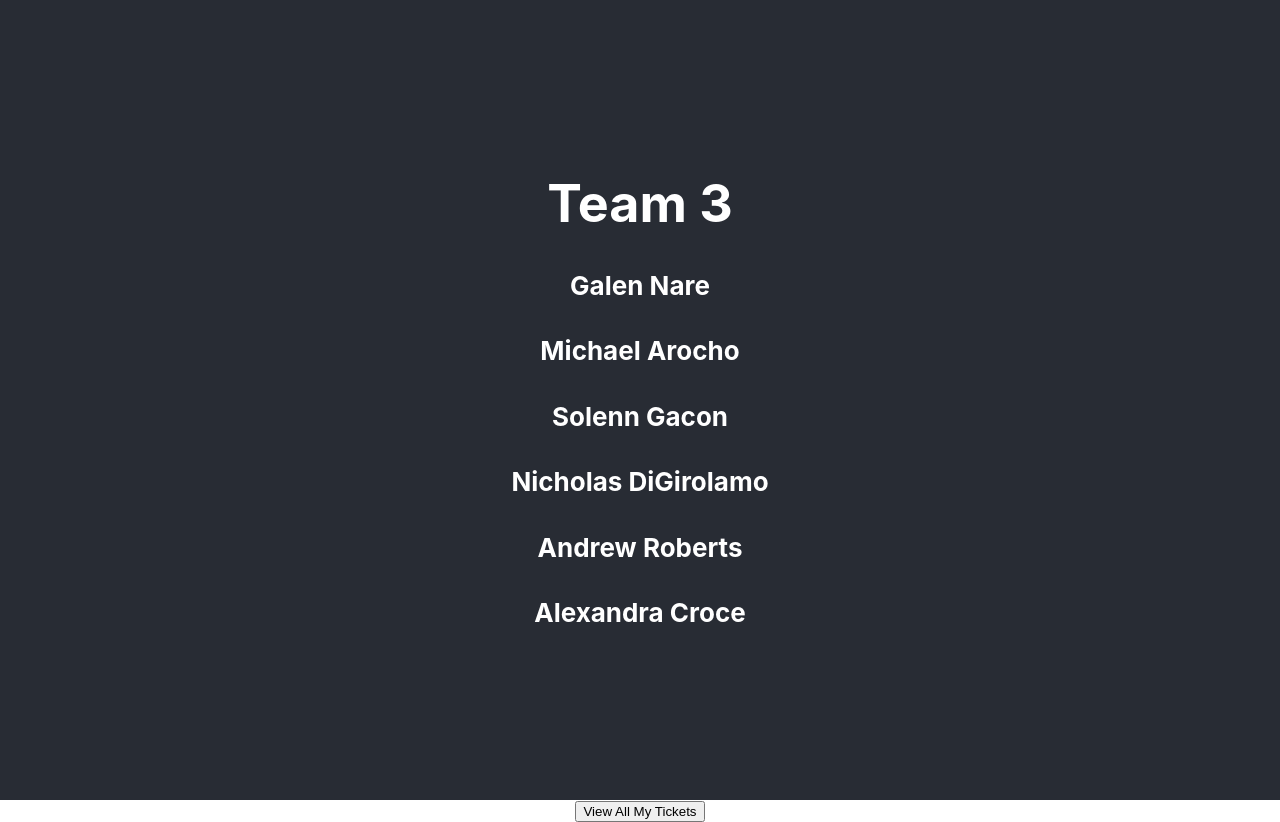
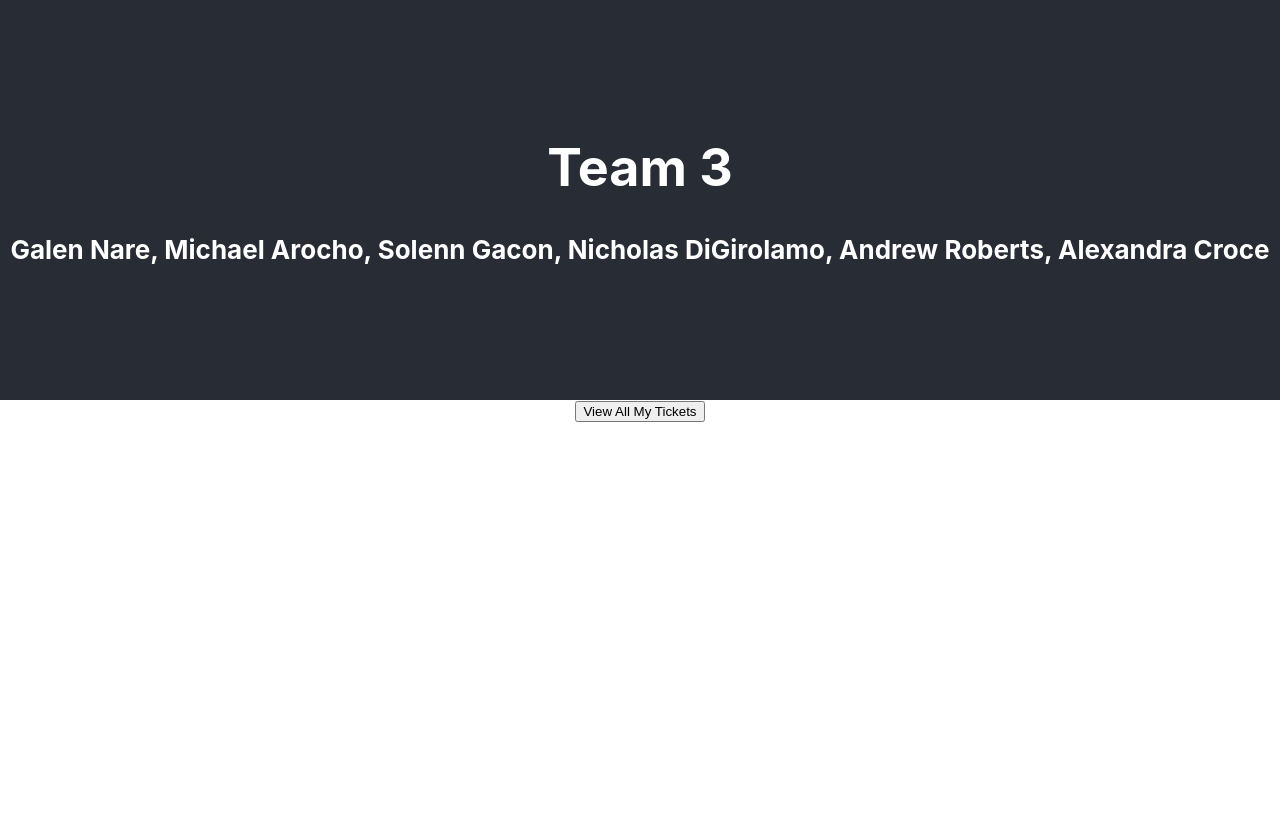
Before and after one commit to galennare/cursed-itsm-board, a React (Create React App) app: page / in a window 1280 px wide. After the commit the page ends 800 px from the top, so only its background shows below. Built offline with nearby package versions, Linux system fonts and the light colour scheme.

Commit message:
made the header smaller and put all of our names on one line

```diff
--- a/src/App.css
+++ b/src/App.css
@@ -1,10 +1,5 @@
 .App {
     text-align: center;
-}
-
-.App-logo {
-    height: 40vmin;
-    pointer-events: none;
 }
 
 @media (prefers-reduced-motion: no-preference) {
@@ -15,7 +10,7 @@
 
 .App-header {
     background-color: #282c34;
-    min-height: 100vh;
+    min-height: 50vh;
     display: flex;
     flex-direction: column;
     align-items: center;
@@ -27,12 +22,3 @@
 .App-link {
     color: #61dafb;
 }
-
-@keyframes App-logo-spin {
-    from {
-        transform: rotate(0deg);
-    }
-    to {
-        transform: rotate(360deg);
-    }
-}
--- a/src/App.tsx
+++ b/src/App.tsx
@@ -8,12 +8,10 @@ function App() {
             <header className="App-header">
                 <div>
                     <h1>Team 3</h1>
-                    <h4>Galen Nare</h4>
-                    <h4>Michael Arocho</h4>
-                    <h4>Solenn Gacon</h4>
-                    <h4>Nicholas DiGirolamo</h4>
-                    <h4>Andrew Roberts</h4>
-                    <h4>Alexandra Croce</h4>
+                    <h4>
+                        Galen Nare, Michael Arocho, Solenn Gacon, Nicholas
+                        DiGirolamo, Andrew Roberts, Alexandra Croce
+                    </h4>
                 </div>
             </header>
             <TicketButton></TicketButton>
```
